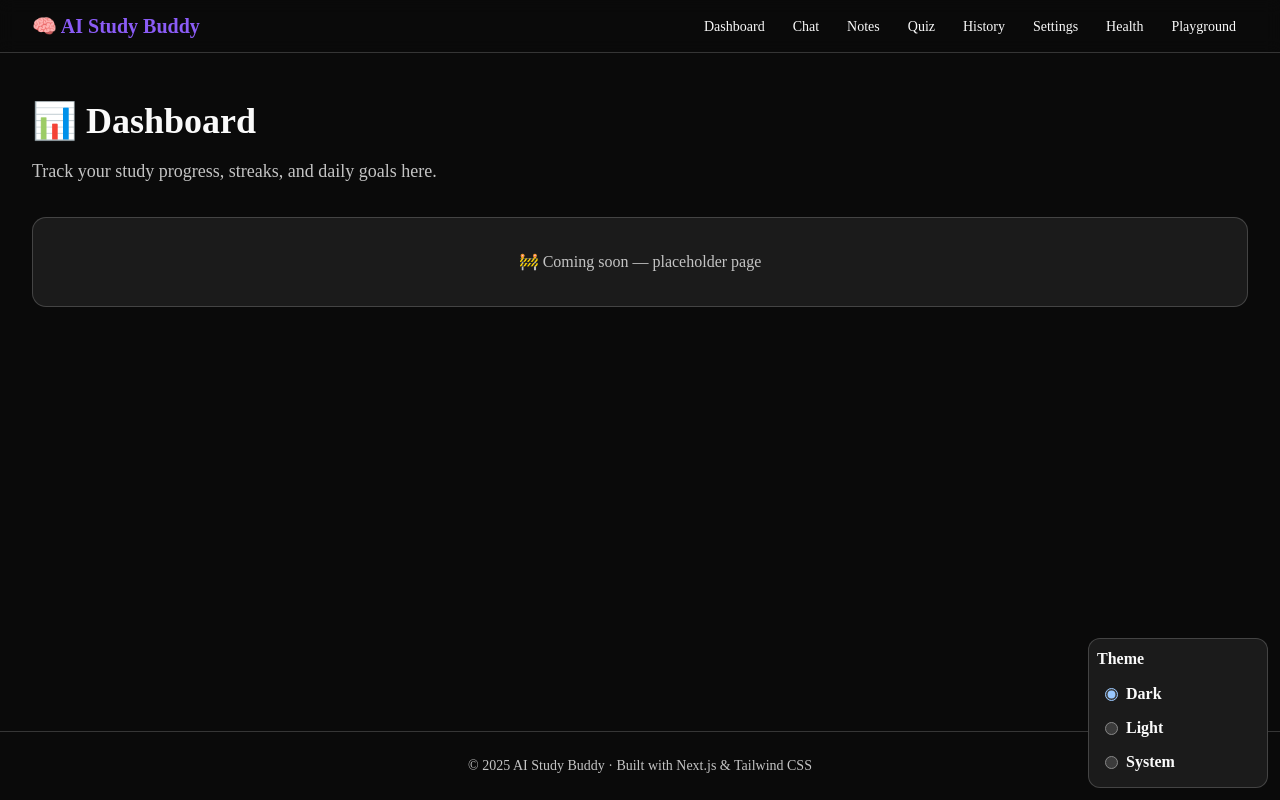
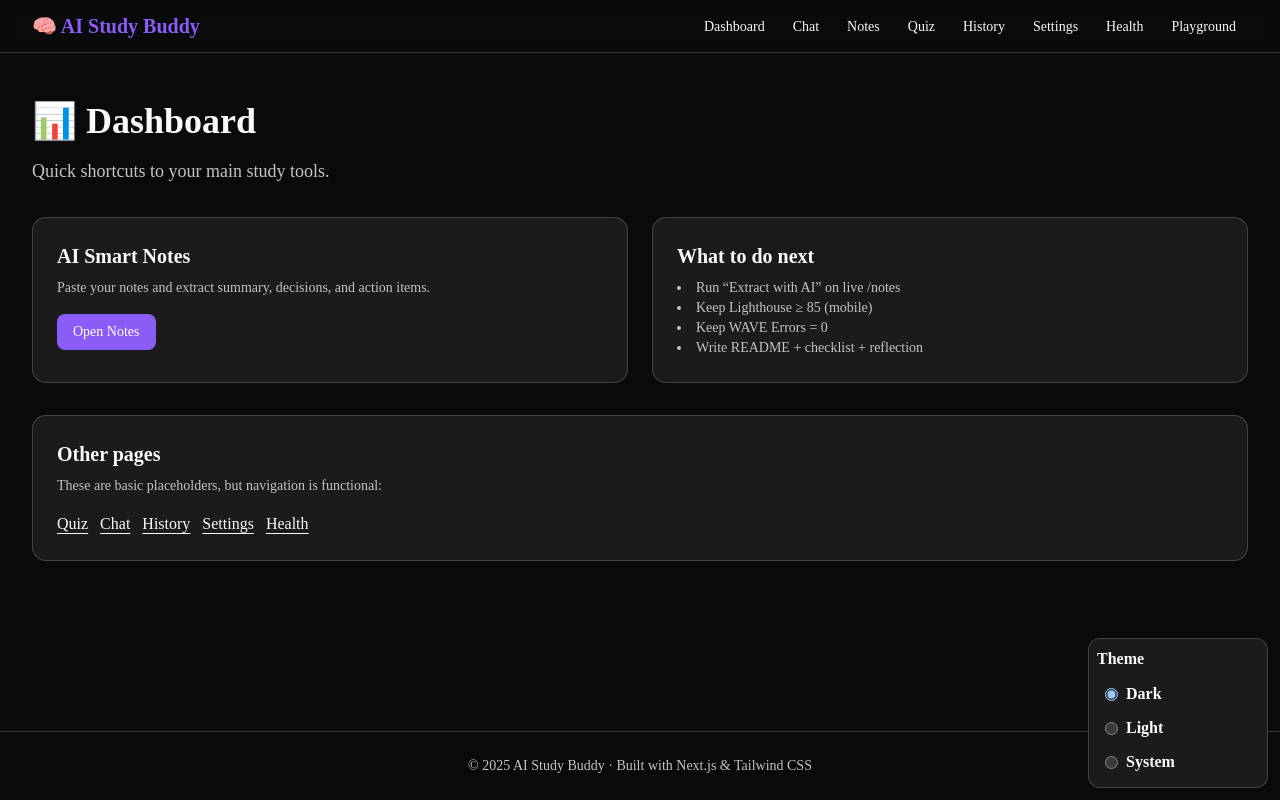
Before and after one commit to WAIZAHMAD324/ai-capstone-setup, a Next.js app: page /dashboard in a window 1280 px wide. Built offline with nearby package versions, Linux system fonts and the light colour scheme.

Commit message:
feat: improve dashboard with shortcuts

```diff
--- a/app/dashboard/page.tsx
+++ b/app/dashboard/page.tsx
@@ -1,13 +1,65 @@
+import Link from "next/link";
+
 export default function DashboardPage() {
   return (
     <div className="mx-auto max-w-7xl px-4 py-12 sm:px-6 lg:px-8">
-      <h1 className="text-4xl font-bold">📊 Dashboard</h1>
-      <p className="mt-4 text-lg text-[var(--muted-foreground)]">
-        Track your study progress, streaks, and daily goals here.
-      </p>
-      <div className="mt-8 rounded-xl border border-[var(--border)] bg-[var(--card)] p-8 text-center">
-        <p className="text-[var(--muted-foreground)]">🚧 Coming soon — placeholder page</p>
-      </div>
+      <header>
+        <h1 className="text-4xl font-bold">📊 Dashboard</h1>
+        <p className="mt-4 text-lg text-[var(--muted-foreground)]">
+          Quick shortcuts to your main study tools.
+        </p>
+      </header>
+
+      <section className="mt-8 grid grid-cols-1 gap-6 sm:grid-cols-2">
+        <div className="rounded-xl border border-[var(--border)] bg-[var(--card)] p-6">
+          <h2 className="text-xl font-semibold">AI Smart Notes</h2>
+          <p className="mt-2 text-sm text-[var(--muted-foreground)]">
+            Paste your notes and extract summary, decisions, and action items.
+          </p>
+          <div className="mt-4">
+            <Link
+              href="/notes"
+              className="inline-flex items-center justify-center rounded-md bg-[var(--primary)] px-4 py-2 text-sm font-medium text-[var(--primary-foreground)] hover:opacity-90 focus:outline-none focus:ring-2 focus:ring-[var(--ring)] focus:ring-offset-2 focus:ring-offset-[var(--background)]"
+            >
+              Open Notes
+            </Link>
+          </div>
+        </div>
+
+        <div className="rounded-xl border border-[var(--border)] bg-[var(--card)] p-6">
+          <h2 className="text-xl font-semibold">What to do next</h2>
+          <ul className="mt-2 list-inside list-disc text-sm text-[var(--muted-foreground)]">
+            <li>Run “Extract with AI” on live /notes</li>
+            <li>Keep Lighthouse ≥ 85 (mobile)</li>
+            <li>Keep WAVE Errors = 0</li>
+            <li>Write README + checklist + reflection</li>
+          </ul>
+        </div>
+      </section>
+
+      <section className="mt-8 rounded-xl border border-[var(--border)] bg-[var(--card)] p-6">
+        <h2 className="text-xl font-semibold">Other pages</h2>
+        <p className="mt-2 text-sm text-[var(--muted-foreground)]">
+          These are basic placeholders, but navigation is functional:
+        </p>
+        <div className="mt-4 flex flex-wrap gap-3">
+          <Link href="/quiz" className="underline underline-offset-4">
+            Quiz
+          </Link>
+          <Link href="/chat" className="underline underline-offset-4">
+            Chat
+          </Link>
+          <Link href="/history" className="underline underline-offset-4">
+            History
+          </Link>
+          <Link href="/settings" className="underline underline-offset-4">
+            Settings
+          </Link>
+          <Link href="/health" className="underline underline-offset-4">
+            Health
+          </Link>
+        </div>
+      </section>
     </div>
   );
 }
```
